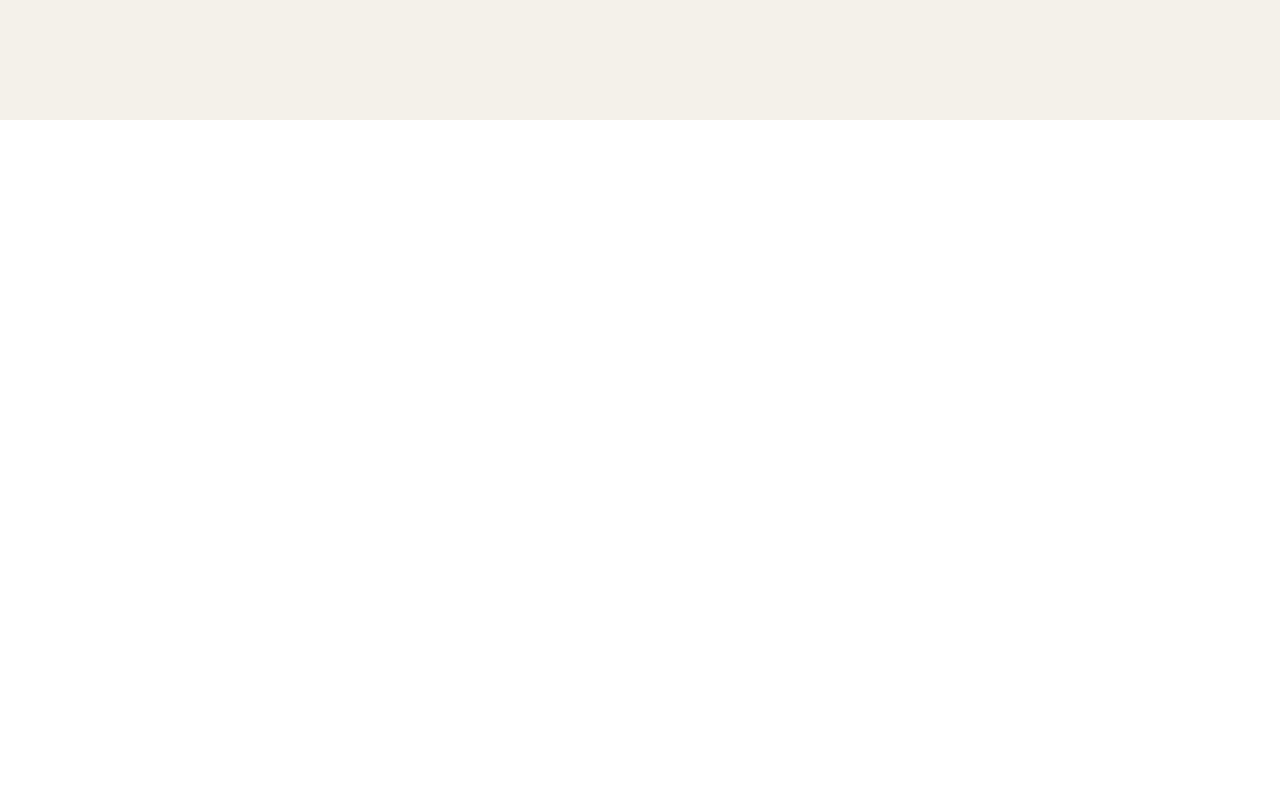
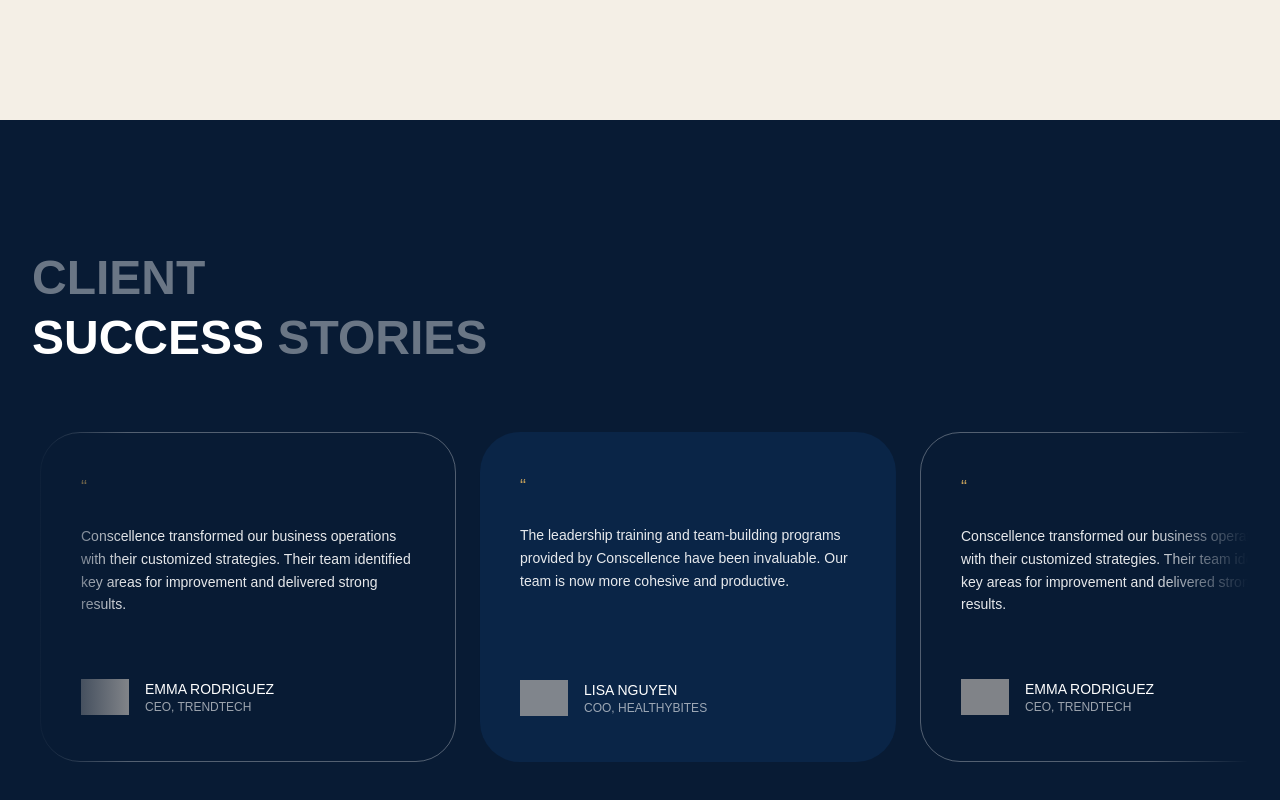
Before and after one commit to pixelbytesolution/pixelbyte-web, a Next.js app: page / in a window 1280 px wide. Shown: the part 6760-7560 px from the top of the page. Before the commit the page ends 6880 px from the top, so only its background shows below. Built offline with nearby package versions, Linux system fonts and the light colour scheme; grey boxes are pictures that could not be loaded.

Commit message:
feat(home): add testimonials scroll section
- integrate TestimonialsScroll component into the home page
- enhance user engagement by showcasing client feedback

```diff
--- a/app/page.tsx
+++ b/app/page.tsx
@@ -5,6 +5,7 @@ import ChallengesSection from "@/components/home/ChallengesSection";
 import Hero from "@/components/home/hero/Hero";
 import ServicesGrid from "@/components/home/ServicesGrid";
 import ServicesSection from "@/components/home/ServicesSection";
+import TestimonialsScroll from "@/components/home/TestimonialsScroll";
 import Navbar from "@/components/navbar/Navbar";
 import React from "react";
 
@@ -19,6 +20,7 @@ const page = () => {
       <ServicesSection />
       <ApproachSection />
       <ServicesGrid />
+      <TestimonialsScroll/>
     </main>
   );
 };
```
